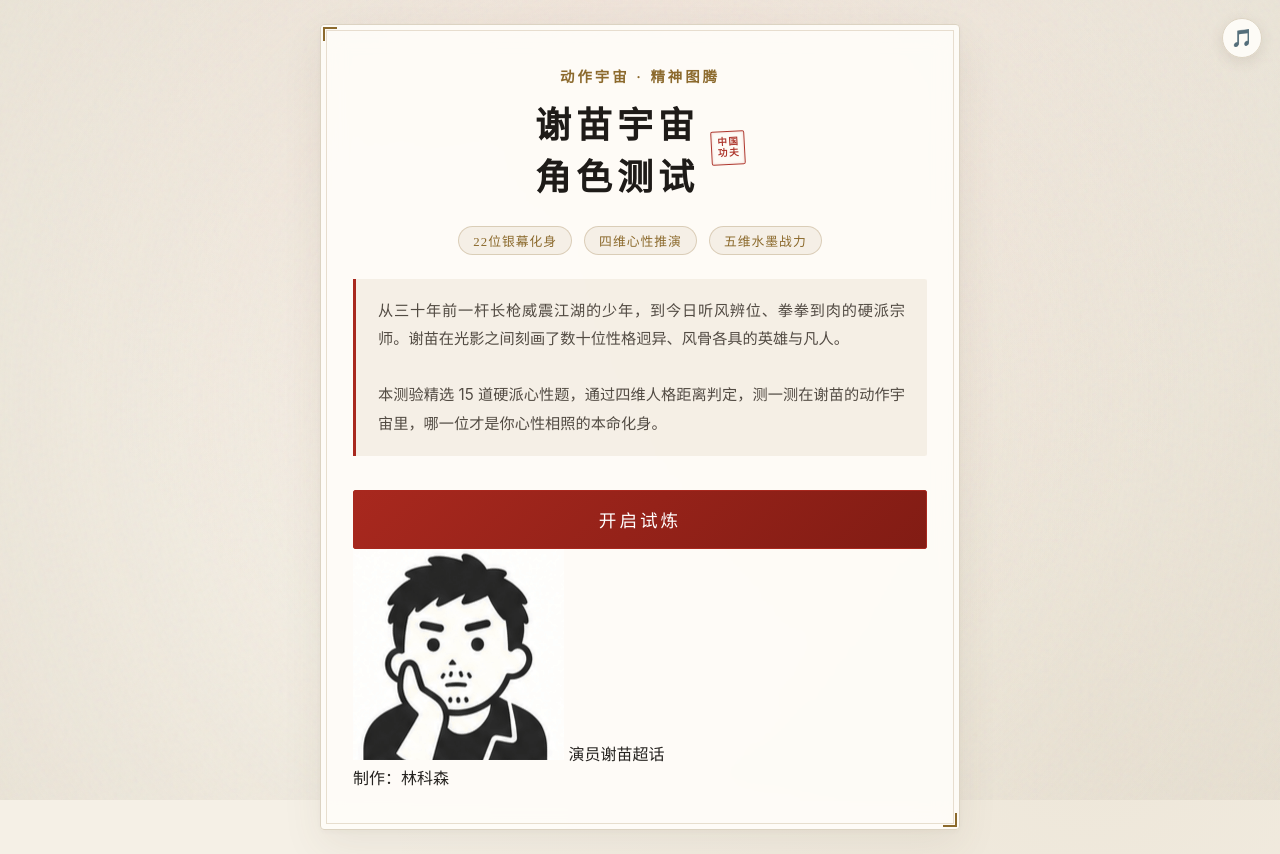
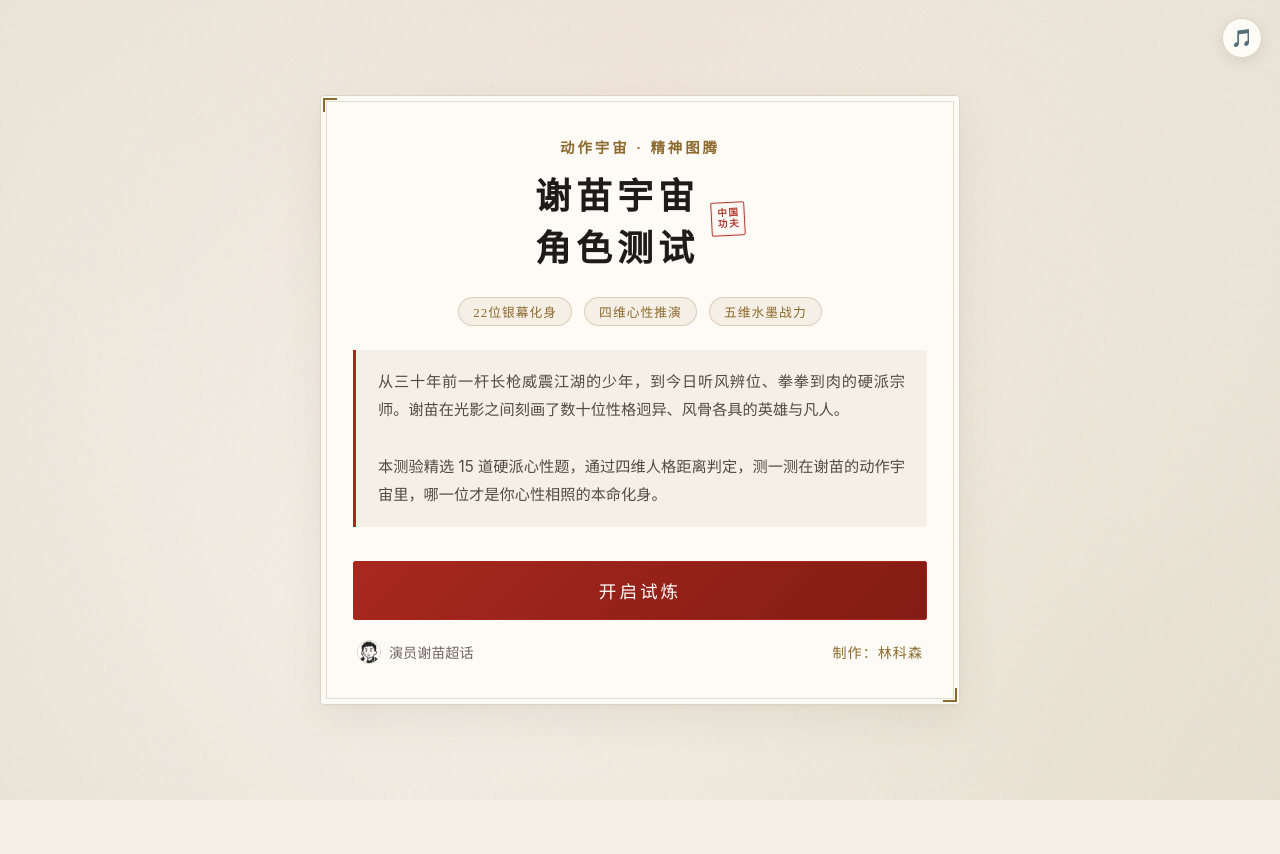
Before and after one commit to fjungcinoti2001r-web/xiemiao-quiz2026, a plain HTML site: page index.html in a window 1280 px wide. After the commit the page ends 800 px from the top, so only its background shows below. Drawn offline with Linux system fonts and the light colour scheme.

Commit message:
Add files via upload

```diff
--- a/index.html
+++ b/index.html
@@ -300,6 +300,35 @@
       background: linear-gradient(135deg, #ba2f24 0%, #942018 100%);
       box-shadow: 0 4px 20px var(--accent-red-glow);
     }
+
+    /* ================= 新增：底部署名栏样式 ================= */
+    .footer-info {
+      display: flex;
+      justify-content: space-between;
+      align-items: center;
+      margin-top: 20px;
+      padding: 0 4px;
+      font-size: 0.88rem;
+      color: #6e675e;
+      font-family: var(--font-title);
+    }
+    .super-topic {
+      display: flex;
+      align-items: center;
+      gap: 8px;
+    }
+    .avatar-logo {
+      width: 24px;
+      height: 24px;
+      border-radius: 50%;
+      object-fit: cover;
+      border: 1px solid var(--card-border);
+    }
+    .creator {
+      color: var(--accent-gold);
+      letter-spacing: 1px;
+    }
+    /* ======================================================= */
 
     /* 进度条与发光特效 */
     .progress-bar-wrap {
@@ -922,18 +951,19 @@
       本测验精选 15 道硬派心性题，通过四维人格距离判定，测一测在谢苗的动作宇宙里，哪一位才是你心性相照的本命化身。
     </div>
     <button id="btnStart" class="btn-ink btn-ink-primary" onclick="startQuiz(event)">开启试炼</button>
- <div class="footer-info">
-      <!-- 左侧：头像 + 超话名称 -->
+
+    <!-- 底部署名栏：avatar-logo + 演员谢苗超话 | 制作：林科森 -->
+    <div class="footer-info">
       <div class="super-topic">
-        <img src="avatar-logo.png"  class="avatar-logo">
+        <img src="avatar-logo.png" alt="avatar" class="avatar-logo">
         <span>演员谢苗超话</span>
       </div>
-      <!-- 右侧：制作人信息 -->
       <div class="creator">
         制作：林科森
       </div>
     </div>
-</div>
+  </div>
+
   <!-- 答题页 -->
   <div id="quizScreen" class="ink-card" style="display: none;">
     <div id="questionWatermark" class="question-watermark">01</div>
@@ -1578,7 +1608,7 @@ const QUIZ_CONFIG = {
 };
 
 // ==========================================================================
-// 音频控制与轻量点击音效 (完全移除了任何突兀转场音效，纯粹温和)
+// 音频控制与轻量点击音效
 // ==========================================================================
 let audioCtx = null;
 let isMusicPlaying = false;
@@ -1597,7 +1627,6 @@ function getAudioContext() {
   return audioCtx;
 }
 
-// 选项轻触微音 (极度轻柔，安全 try-catch，绝不阻断任何页面逻辑)
 function playClickSound() {
   try {
     const ctx = getAudioContext();
@@ -1621,7 +1650,6 @@ function playClickSound() {
   } catch (e) {}
 }
 
-// 悬浮背景音乐开关
 function toggleMusic() {
   const btn = document.getElementById("btnMusic");
   const audio = document.getElementById("bgmAudio");
@@ -1676,7 +1704,6 @@ function stopAmbientSynth() {
   }
 }
 
-// 智能图片多格式容错
 const FALLBACK_EXTS = ['.jfif', '.JFIF', '.png', '.jpeg', '.JPG', '.PNG', '.webp', '.WEBP', '.jiff'];
 function handleImageFallback(img) {
   let tried = img.dataset.triedIndex ? parseInt(img.dataset.triedIndex) : 0;
@@ -1752,7 +1779,7 @@ window.addEventListener("DOMContentLoaded", () => {
 });
 
 // ==========================================================================
-// 2. 点击开启试炼：国风中心水墨晕染转场 (完全静音，纯视觉享受，绝无卡顿)
+// 2. 点击开启试炼：国风中心水墨晕染转场
 // ==========================================================================
 function startQuiz(event) {
   playClickSound();
@@ -1960,10 +1987,8 @@ function showResult() {
   const bestMatch = scoredList[0].character;
   const bestDist = scoredList[0].dist;
 
-  // 契合度温和标定在 74% ~ 89% 之间
   let matchRate = Math.max(68, Math.min(89, Math.round(89 - bestDist * 4.2)));
 
-  // 计算心性成分配比 (Top 3 角色，反距离加权归一化)
   const top3 = scoredList.slice(0, 3);
   let invSum = 0;
   top3.forEach(item => {
@@ -1983,7 +2008,6 @@ function showResult() {
   let sumPct = compList.reduce((acc, cur) => acc + cur.percent, 0);
   compList[0].percent += (100 - sumPct);
 
-  // 渲染心性成分进度条
   const compBarsWrap = document.getElementById("compBarsWrap");
   compBarsWrap.innerHTML = "";
   compList.forEach((c, idx) => {
@@ -1999,7 +2023,6 @@ function showResult() {
     compBarsWrap.appendChild(row);
   });
 
-  // 填充结果 DOM
   const resImg = document.getElementById("resImage");
   const resPlaceholder = document.getElementById("resAvatarPlaceholder");
   resPlaceholder.innerText = bestMatch.name.charAt(0);
@@ -2146,11 +2169,9 @@ function generateAndSavePoster() {
   function drawPosterContent(includeImg) {
     ctx.clearRect(0, 0, pWidth, pHeight);
 
-    // 1. 宣纸背景与边框
     ctx.fillStyle = "#f5f0e6";
     ctx.fillRect(0, 0, pWidth, pHeight);
 
-    // 宣纸双内框金石线条
     ctx.strokeStyle = "#dcd3c2";
     ctx.lineWidth = 2;
     ctx.strokeRect(24, 24, pWidth - 48, pHeight - 48);
@@ -2159,7 +2180,6 @@ function generateAndSavePoster() {
     ctx.lineWidth = 1;
     ctx.strokeRect(32, 32, pWidth - 64, pHeight - 64);
 
-    // 2. 顶部主标题
     ctx.fillStyle = "#8c6a2d";
     ctx.font = "bold 20px 'Noto Serif SC', 'Songti SC', serif";
     ctx.textAlign = "center";
@@ -2170,14 +2190,12 @@ function generateAndSavePoster() {
     ctx.font = "bold 34px 'Noto Serif SC', 'Songti SC', serif";
     ctx.fillText("谢苗宇宙角色测试", pWidth / 2, 112);
 
-    // 3. 【核心新增】绘制角色头像立绘框 (140x140 居中)
     const avatarSize = 140;
     const avatarX = (pWidth - avatarSize) / 2;
     const avatarY = 138;
     const radius = 6;
 
     ctx.save();
-    // 绘制圆角框
     ctx.beginPath();
     ctx.moveTo(avatarX + radius, avatarY);
     ctx.lineTo(avatarX + avatarSize - radius, avatarY);
@@ -2209,7 +2227,6 @@ function generateAndSavePoster() {
     }
 
     if (!imgDrawn) {
-      // 占位古风金石印章文字 (如 "袁")
       ctx.fillStyle = "#8c6a2d";
       ctx.font = "bold 62px 'Noto Serif SC', 'Songti SC', serif";
       ctx.textAlign = "center";
@@ -2217,13 +2234,11 @@ function generateAndSavePoster() {
       ctx.fillText(data.bestMatch.name.charAt(0), pWidth / 2, avatarY + avatarSize / 2);
     }
 
-    // 金石外框线
     ctx.strokeStyle = "#8c6a2d";
     ctx.lineWidth = 2.5;
     ctx.stroke();
     ctx.restore();
 
-    // 4. 角色信息区
     ctx.textAlign = "center";
     ctx.textBaseline = "alphabetic";
 
@@ -2249,7 +2264,6 @@ function generateAndSavePoster() {
     ctx.font = "bold 22px 'Noto Serif SC', 'Songti SC', serif";
     ctx.fillText(`心性契合度：${data.matchRate}%`, pWidth / 2, 470);
 
-    // 5. 心性成分综合配比
     ctx.fillStyle = "#2b2824";
     ctx.font = "bold 18px 'Noto Serif SC', 'Songti SC', serif";
     ctx.fillText("❖ 心性成分综合配比 ❖", pWidth / 2, 518);
@@ -2261,7 +2275,6 @@ function generateAndSavePoster() {
       ctx.font = "bold 18px 'Noto Serif SC', 'Songti SC', serif";
       ctx.fillText(c.name, 100, startY);
 
-      // 进度条底槽
       ctx.fillStyle = "#e4dcce";
       ctx.fillRect(200, startY - 14, 340, 14);
 
@@ -2286,13 +2299,11 @@ function generateAndSavePoster() {
       startY += 34;
     });
 
-    // 6. 五维水墨雷达图
     const radarCanvas = document.getElementById("radarCanvas");
     if (radarCanvas) {
       ctx.drawImage(radarCanvas, (pWidth - 360) / 2, 665, 360, 300);
     }
 
-    // 7. 三大人格深度剖析
     ctx.textAlign = "left";
     let txtY = 1005;
     const blocks = [
@@ -2312,13 +2323,11 @@ function generateAndSavePoster() {
       txtY += 92;
     });
 
-    // 8. 羁绊
     ctx.fillStyle = "#2b2824";
     ctx.font = "bold 18px 'Noto Serif SC', 'Songti SC', serif";
     ctx.fillText(`天生同袍：${data.bestMatch.bonds.ally}`, 65, 1320);
     ctx.fillText(`宿命对决：${data.bestMatch.bonds.rival}`, 65, 1355);
 
-    // 9. 压角朱砂“中国功夫”方印
     ctx.save();
     ctx.translate(pWidth - 105, 80);
     ctx.rotate(4 * Math.PI / 180);
@@ -2333,7 +2342,6 @@ function generateAndSavePoster() {
     ctx.fillText("功夫", 0, 10);
     ctx.restore();
 
-    // 10. 底部专属水印
     ctx.textAlign = "center";
     ctx.textBaseline = "alphabetic";
     ctx.fillStyle = "#7a7268";
@@ -2341,7 +2349,6 @@ function generateAndSavePoster() {
     ctx.fillText("❖ 谢苗动作宇宙 · 心性寻宗测验 ❖", pWidth / 2, 1445);
   }
 
-  // 优先带图绘制，如遇CORS安全跨域限制则自动重试安全占位
   let dataUrl = "";
   try {
     drawPosterContent(true);
@@ -2351,7 +2358,6 @@ function generateAndSavePoster() {
     dataUrl = pCanvas.toDataURL("image/png");
   }
 
-  // 双端适配导出
   const isMobile = /Android|webOS|iPhone|iPad|iPod|BlackBerry|IEMobile|Opera Mini/i.test(navigator.userAgent);
 
   if (isMobile) {
@@ -2367,6 +2373,7 @@ function generateAndSavePoster() {
     showToast("海报已成功生成并下载");
   }
 }
+
 function wrapText(ctx, text, x, y, maxWidth, lineHeight) {
   let words = text.split("");
   let line = "";
```
